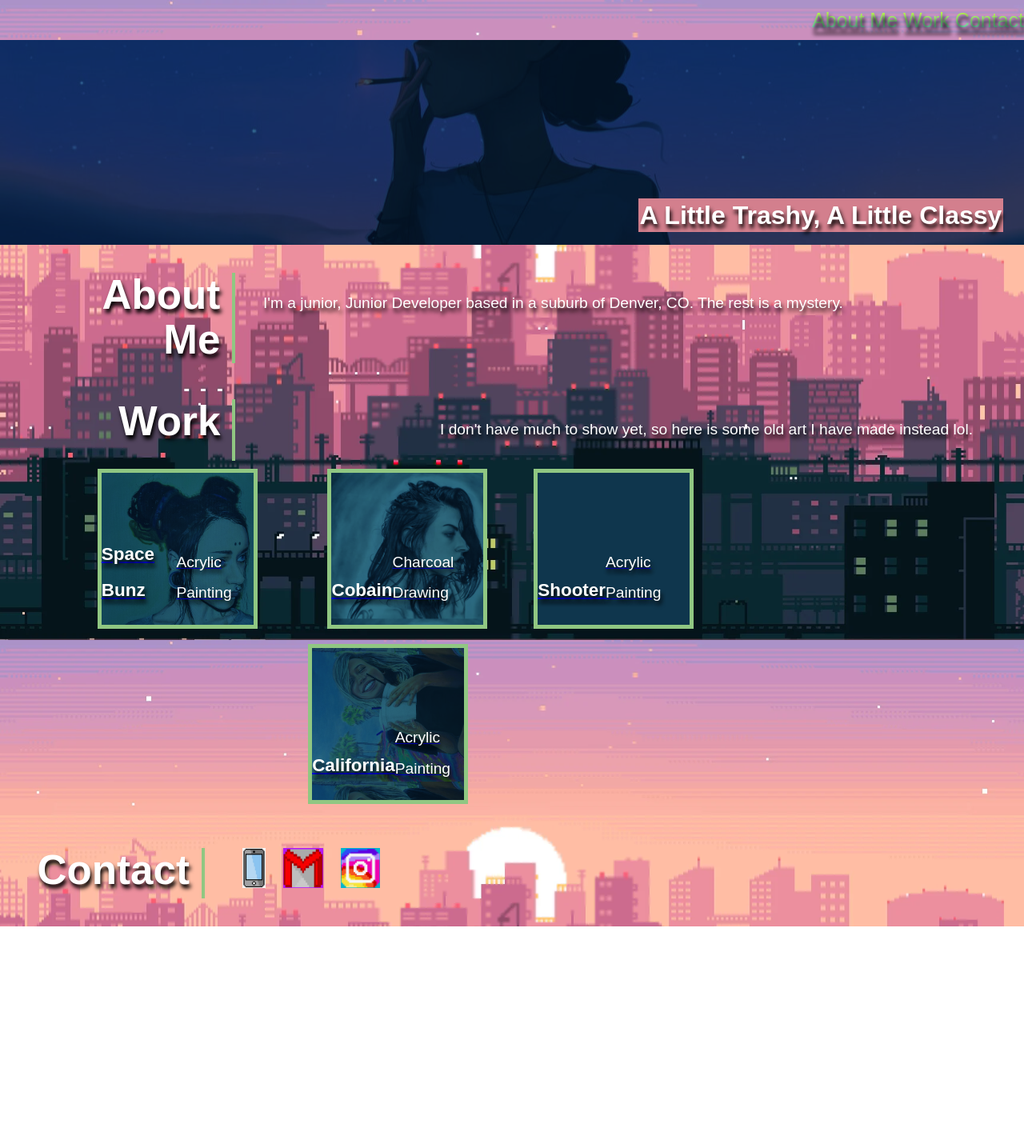
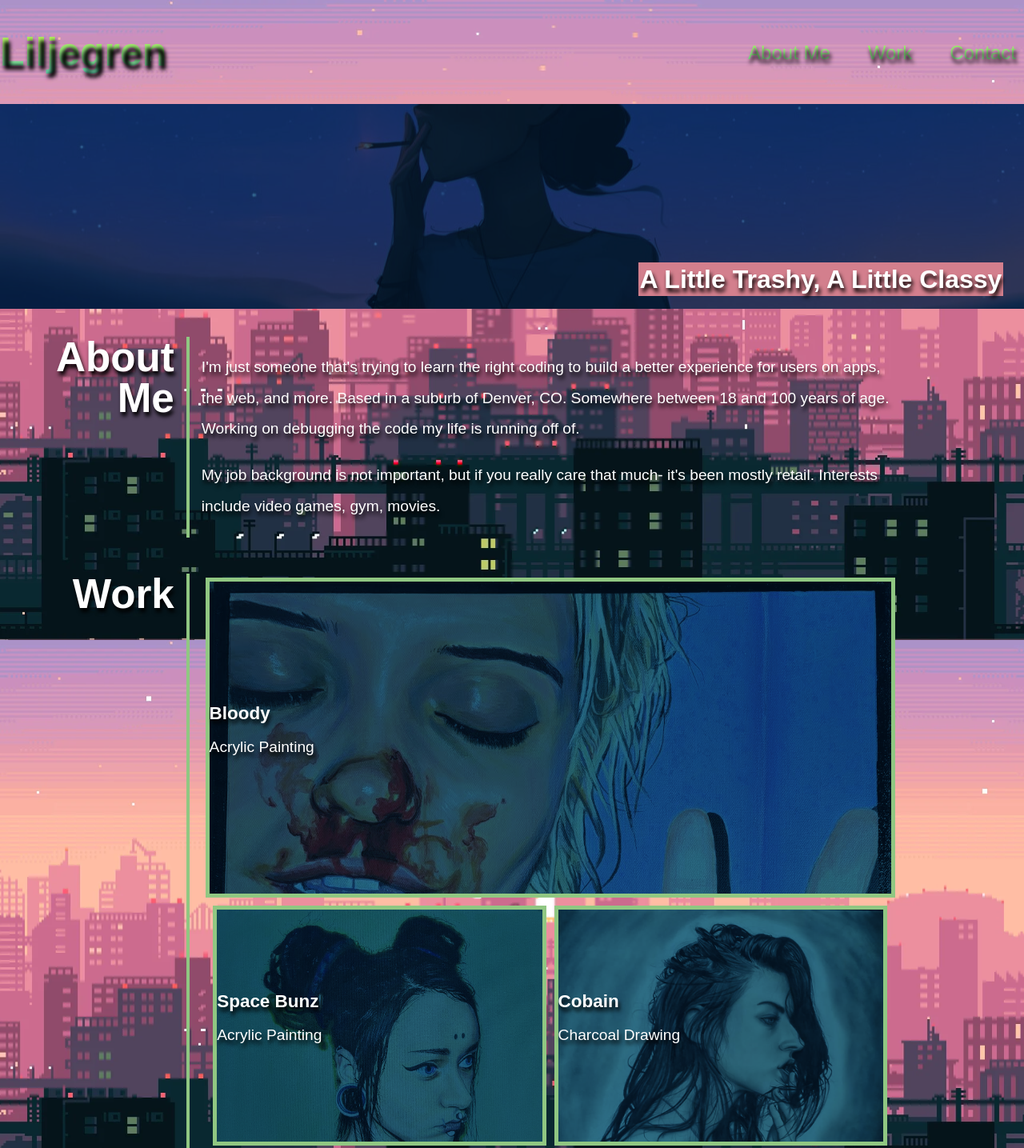
Before and after one commit to d-lil/puerto-de-folio, a plain HTML site: page index.html in a window 1280 px wide. Shown: the top 1435 px of the page at 80% size. Before the commit the page ends 1158 px from the top, so only its background shows below. Drawn offline with Linux system fonts and the light colour scheme; a web font is replaced by a local one.

Commit message:
Updates to CSS and HTML

```diff
--- a/index.html
+++ b/index.html
@@ -12,7 +12,7 @@
 
 <body>
     <header>
-        <h1></h1>
+        <h1>Liljegren</h1>
         <nav>
             <a href="#about">About Me</a>
             <a href="#work">Work</a>
@@ -28,39 +28,46 @@
 
     <main class="wrap">
         <section class="twerk" id="about">
-            <h2>About Me</h2>
+            <h2 class="title">About Me</h2>
             <div>
                 <p>
-                    I'm a junior, Junior Developer based in a suburb of Denver, CO. The rest is a mystery.
+                    I'm just someone that's trying to learn the right coding to build a better experience for users on apps, the web, and more. Based in a suburb of Denver, CO. Somewhere between 18 and 100 years of age. Working on debugging the code my life is running off of.
+                </p>
+                <p>
+                    My job background is not important, but if you really care that much- it's been mostly retail. Interests include video games, gym, movies.
                 </p>
             </div>
         </section>
 
         <section class="twerk" id="work">
-            <h2>Work</h2>
-                <p>
-                    I don't have much to show yet, so here is some old art I have made instead lol.
-                </p>
-            <div class="art">
-                <a href="https://imgur.com/abBicJ9" alt="painting of pierced girl with space buns" target="_newtab">
-                    <div class="flexy space">
+            <h2 class="title">Work</h2>
+                <div class="art">
+                <a href="https://imgur.com/kc6eDKo" alt="painting of Sky Ferreira with bloody nose" target="_newtab" class="flexy bloody">
+                    <div>
+                        <h3>Bloody</h3>
+                        <span>Acrylic Painting</span>
+                    </div>
+                </a>
+                <a href="https://imgur.com/abBicJ9" alt="painting of pierced girl with space buns" target="_newtab" class="flexy space">
+                    <div>
                         <h3>Space Bunz</h3>
                         <span>Acrylic Painting</span>
                     </div>
-                <a href="https://imgur.com/eRBIQ78" alt="charcoal drawing of Frances Bean Cobain" target="_newtab">
-                    <div class="flexy charcoal">
+                </a>
+                <a href="https://imgur.com/eRBIQ78" alt="charcoal drawing of Frances Bean Cobain" target="_newtab" class="flexy charcoal">
+                    <div>
                         <h3>Cobain</h3>
                         <span>Charcoal Drawing</span>
                     </div>
                 </a>
-                <a href="https://imgur.com/k6VcABG" alt="girl in western attire holding revolver" target="_newtab">
-                <div class="flexy gun">
+                <a href="https://imgur.com/k6VcABG" alt="girl in western attire holding revolver" target="_newtab" class="flexy shooter">
+                <div>
                         <h3>Shooter</h3>
                         <span>Acrylic Painting</span>
                     </div>
                 </a>
-                <a href="https://imgur.com/724aMJ4" alt="girl smiling with rainbows spilling from styrofoam cups" target="_newtab">
-                    <div class="flexy cali">
+                <a href="https://imgur.com/724aMJ4" alt="girl smiling with rainbows spilling from styrofoam cups" target="_newtab" class="flexy cali">
+                    <div>
                         <h3>California</h3>
                         <span>Acrylic Painting</span>
                     </div>
@@ -68,13 +75,13 @@
             </div>
         </section>
         </main>
-    <footer class="twerk contactos" id="contact">
-        <h2>Contact</h2>
+    <footer class="twerk iconic" id="contact">
+        <h2 class="title">Contact</h2>
         <div>
-            <address class="iconic">
-                <a href="tel:303-881-5725"><img src="./images/links/phone.png"></a>
-                <a href="mailto:dahneel@gmail.com?subject=I Think You're Cute&body=*winky face*" target><img src="./images/links/gmail.png"></a>
-                <a href="https://www.instagram.com/danzelwashingtun/" target="_newtab" rel="noreferrer"><img src="./images/links/insta.png"></a>
+            <address>
+                <a href="tel:303-881-5725">Call/Text<img src="./images/links/phone.png"></a>
+                <a href="mailto:dahneel@gmail.com?subject=I Think You're Cute&body=*winky face*" target>Email<img src="./images/links/gmail.png"></a>
+                <a href="https://www.instagram.com/danzelwashingtun/" target="_newtab" rel="noreferrer">Stalk<img src="./images/links/insta.png"></a>
             </address>
         </div>
     </footer>
--- a/style.css
+++ b/style.css
@@ -2,6 +2,12 @@
    box-sizing: border-box;
 }
 
+:root {
+    --w: white;
+    --g: rgb(144, 199, 130);
+    --d: rgb(15, 54, 77);
+    --bv: blueviolet;
+}
 
 body {
     margin: 0;
@@ -10,7 +16,7 @@ body {
     font-weight: normal;
     font-style: normal;
     text-shadow: 2px 5px 5px #000;
-    color: white;
+    color: var(--w);
     line-height: 2;
     font-size: larger;
     background-image: url(./images/background/city.png);
@@ -18,24 +24,53 @@ body {
     background-attachment: fixed;
 }
 
+h1, h2, h3 {
+    margin: 0;
+}
 
 header {
+    padding: 15px 0 15px 0;
     display: flex;
-    flex-direction: row-reverse;
+    flex-direction: row;
+    justify-content: space-between;
+    flex-wrap: wrap;
+    align-items: center;
     font-size: 25px;
     background: -webkit-linear-gradient(rgb(251, 255, 0), rgb(44, 206, 255));
     -webkit-background-clip: text;
     -webkit-text-fill-color: transparent
 }
 
+nav a {
+    text-decoration: none;
+    padding: 5px 10px;
+    color: var(--second);
+    margin: 10px;
+    background-image: linear-gradient(180deg, var(--g) 0%, var(--bv) 100%);
+    background-repeat: no-repeat;
+    background-size: 100% 0em;
+    background-position: bottom;
+    transition: all 0.25s ease-in;
+    font-size: 1.5rem;
+}
+
+nav a:last-child {
+    margin-right: 0;
+}
+
+nav a:hover {
+    background-size: 100% 100%;
+}
+
+
 .sloppy-banner {
-    background-color: rgb(15, 54, 77);
+    background-color: var(--d);
     background-image: url(./images/background/cig.jpg);
     background-size: cover;
     background-position: center;
     background-blend-mode: soft-light;
     height: 32vh;
-    color: rgba(238,238,247,1);
+    color: var(--w);
     padding: 1% 2%;
     display: flex;
     justify-content: flex-end;
@@ -49,16 +84,12 @@ header {
 
 .sloppy-banner h2 {
     background-color: rgb(211, 127, 141);
-    color: white;
+    color: var(--w);
     padding: 5px 2px;
     font-size: 2rem;
     line-height: 1;
     display: inline-block;
   }
-
-h1, h2, h3 {
-    margin: 0;
-}
 
 .wrap {
     max-width: 90%;
@@ -66,23 +97,21 @@ h1, h2, h3 {
     margin-right: auto;
 }
 
+.title {
+    flex: 0 0 15%;
+    text-align: right;
+    padding-right: 15px;
+    border-right: 4px solid var(--g);
+    font-size: 4vw;
+    line-height: 1;
+}
+
 .twerk {
     margin: 25px 0;
     padding: 10px 0;
     display: flex;
     flex-direction: row;
-    flex-wrap: wrap;
     align-items: stretch;
-    justify-content: space-between;
-}
-
-.twerk h2 {
-    flex: 0 0 20%;
-    text-align: right;
-    padding-right: 15px;
-    border-right: 4px solid rgb(144, 199, 130);
-    font-size: 4vw;
-    line-height: 1.1;
 }
 
 .twerk div {
@@ -90,55 +119,51 @@ h1, h2, h3 {
 }
 
 .twerk p {
+    display: flex;
+    align-items: flex-start;
+    text-align:left;
     margin-bottom: 20px;
+    padding-left: 15px;
 }
 
 .art {
     display: flex;
     flex-wrap: wrap;
     justify-content: center;
-}
-
-.flexy img {
-    width: 100%;
-    height:auto;
-}
-
-
-.flexy {
-    position: relative;
-    width: 50%;
+    align-items: center;
+    padding-left: 15px;
 }
 
 .flexy {
-    border: 5px solid rgb(144, 199, 130);
-    background-color: rgb(15, 54, 77);
-    color: white;
-    max-height: 120px;
+    border: 5px solid var(--g);
+    background-color: var(--d);
+    color: var(--w);
+    min-height: 300px;
+    max-height: 400px;
     flex-basis: calc(50% - 1em);
     display: flex;
-    align-items: flex-end;
+    flex-wrap: wrap;
+    align-content: center;
     padding: 0 0 20px 0;
-    margin: 0.5em;
+    margin: .25em;
     text-decoration: none;
     background-blend-mode: soft-light;
-    background-size: 120%;
+    background-size: 100%;
     transition: all 0.5s;
-    font-size: 0.rem;
+    font-size: 0 rem;
 }
 
 .flexy:first-child {
-    min-height: 200px;
-    min-width: 200px;
+    min-height: 400px;
     flex-basis: 100%;
 }
 
 .flexy:hover {
-    background-color: blueviolet;
+    background-color: var(--bv);
 }
 
-.flexy:visited {
-    background-color: rgb(144, 199, 130);
+.bloody {
+    background-image: url(./images/paintings/blood.jpg);
 }
 
 .space {
@@ -157,13 +182,19 @@ h1, h2, h3 {
     background-image: url(./images/paintings/cali.jpg);
 }
 
-.contactos img {
+.iconic div {
+    display: flex;
+    justify-content: center;
+    margin-right: 8rem;
+}
+
+.iconic img {
     height: 50px;
     max-width: 50px;
     align-items: flex-end;
 }
 
-.contactos address a {
+.iconic address a {
     color: var(--Third);
     padding: 5px;
     text-decoration: none;
@@ -189,12 +220,12 @@ h1, h2, h3 {
       justify-content: center;
     }
 
-    .contactos > h2
-    .contactos > div {
+    .iconic > h2
+    .iconic > div {
     flex: 0 0 100%;
     }
 
-    .contactos > h2 {
+    .iconic > h2 {
     border-right: none;
     border-bottom: 4px solid var(--First);
     margin-bottom: 20px;
@@ -218,7 +249,7 @@ h1, h2, h3 {
       text-align: center;
     }
 
-    .contactos .iconic {
+    .iconic {
       flex-direction: column;
       align-items: flex-start;
     }
```
Also changed, not shown: images/paintings/blood.jpg (added), images/paintings/shooter.jpg.
